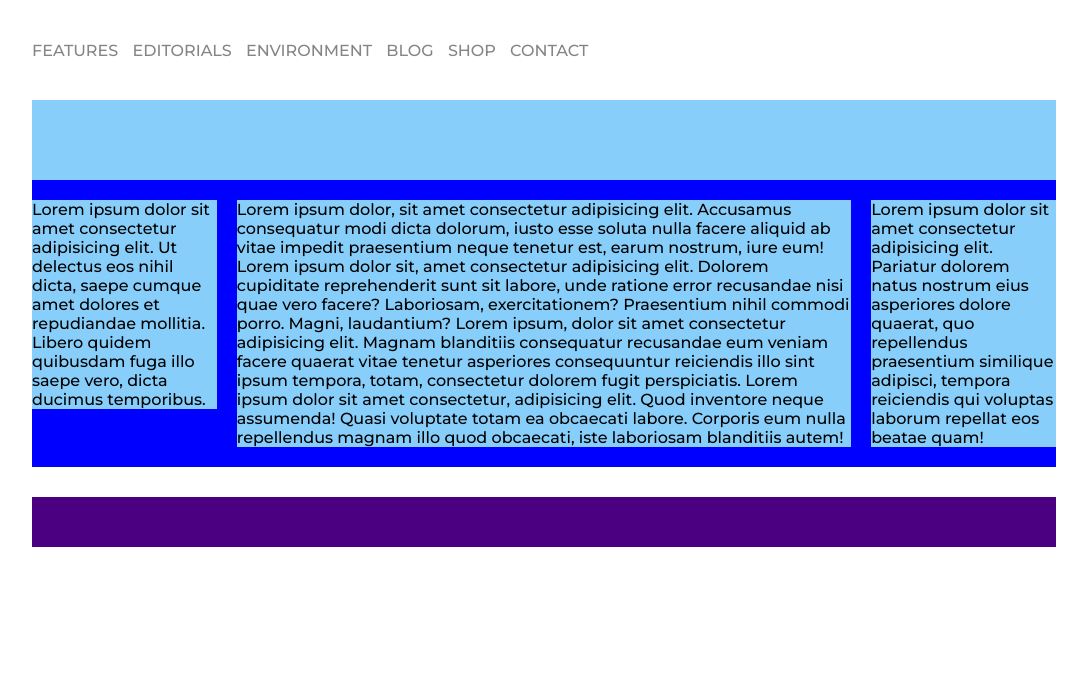
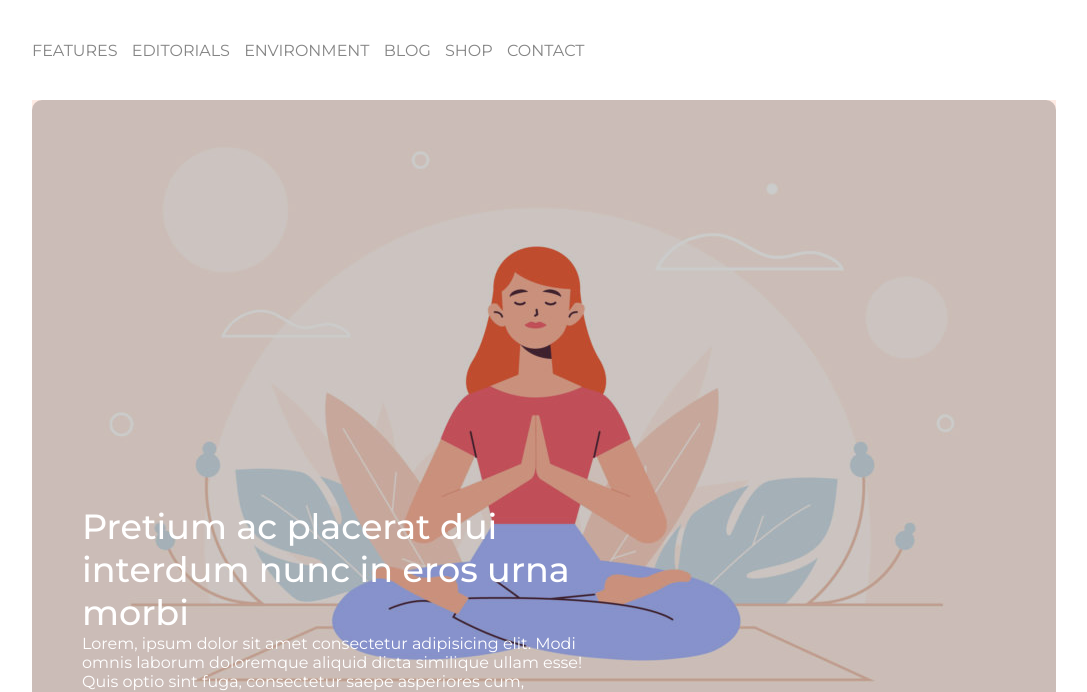
Before and after one commit to lucianomarchionna/htmlcss-wp, a plain HTML site: page index.html in a window 1280 px wide. Shown: the part 113-805 px from the top of the page, without its empty margins (96-1183 px from the left). Drawn offline with Linux system fonts and the light colour scheme.

Commit message:
Completamento banner

```diff
--- a/index.html
+++ b/index.html
@@ -6,12 +6,14 @@
     <meta name="viewport" content="width=device-width, initial-scale=1.0">
     <!-- importo un font da google -->
     <link rel="preconnect" href="https://fonts.gstatic.com">
-    <link href="https://fonts.googleapis.com/css2?family=Montserrat:wght@300;500;700&display=swap" rel="stylesheet">
+    <link href="https://fonts.googleapis.com/css2?family=Montserrat:wght@100;200;300;400;500;600;700&display=swap" rel="stylesheet">
     <link rel="stylesheet" href="style.css">
     <title>Struttura Wordpress</title>
 </head>
 <body>
+
     <div id="container">
+
         <!-- header -->
         <header>
             <div class="menu">
@@ -32,8 +34,20 @@
 
         </header>
         <!-- /header -->
+
         <!-- main -->
         <main>
+
+            <div class="banner">
+                <!-- creato per aggiungere opacità al banner e rendere più visibile il "banner-text" -->
+                <div class="overlay"></div>
+                <img src="img/banner.jpg" alt="Banner">
+                <div id="banner-text">
+                    <h3>Pretium ac placerat dui interdum nunc in eros urna morbi</h3>
+                    <p>Lorem, ipsum dolor sit amet consectetur adipisicing elit. Modi omnis laborum doloremque aliquid dicta similique ullam esse! Quis optio sint fuga, consectetur saepe asperiores cum, perferendis alias inventore molestias quas!</p>
+                </div>
+            </div>
+
             <div class="container-main clearfix">
                 <div class="top"></div>
                 <div class="sidebar">
@@ -55,6 +69,7 @@
             </div>
         </main>
         <!-- /main -->
+
         <!-- footer -->
         <footer>
 
--- a/style.css
+++ b/style.css
@@ -64,8 +64,45 @@ nav li a{
 
 /* header */
 
+.banner{
+    /* imposto l'altezza del mio div "banner" a 500px */
+    height: 650px;
+    position: relative;
+    color: white;
+}
+
+.overlay{
+    position: absolute;
+    top: 0;
+    bottom: 0;
+    right: 0;
+    left: 0;
+    background-color: rgba(0, 0, 0, 0.2);
+    border-radius: 10px;
+}
+
+.banner img{
+    /* dico alla immagine inserita nel div "banner" di occupare l'intera sezione tramite height e width */
+    width: 100%;
+    height: 100%;
+    /* dico di adattare l'immagine allo spazio che possiede facendolo tagliare e riadattare */
+    object-fit: cover;
+}
+
+#banner-text{
+    width: 50%;
+    position: absolute;
+    bottom: 40px;
+    margin-left: 50px;
+}
+
+#banner-text>h3{
+    font-size: 35px;
+    font-weight: 500;
+}
 
 .container-main{
+    margin-top: 50px;
     width: 100%;
     background-color: blue;
     margin-bottom: 30px;
```
